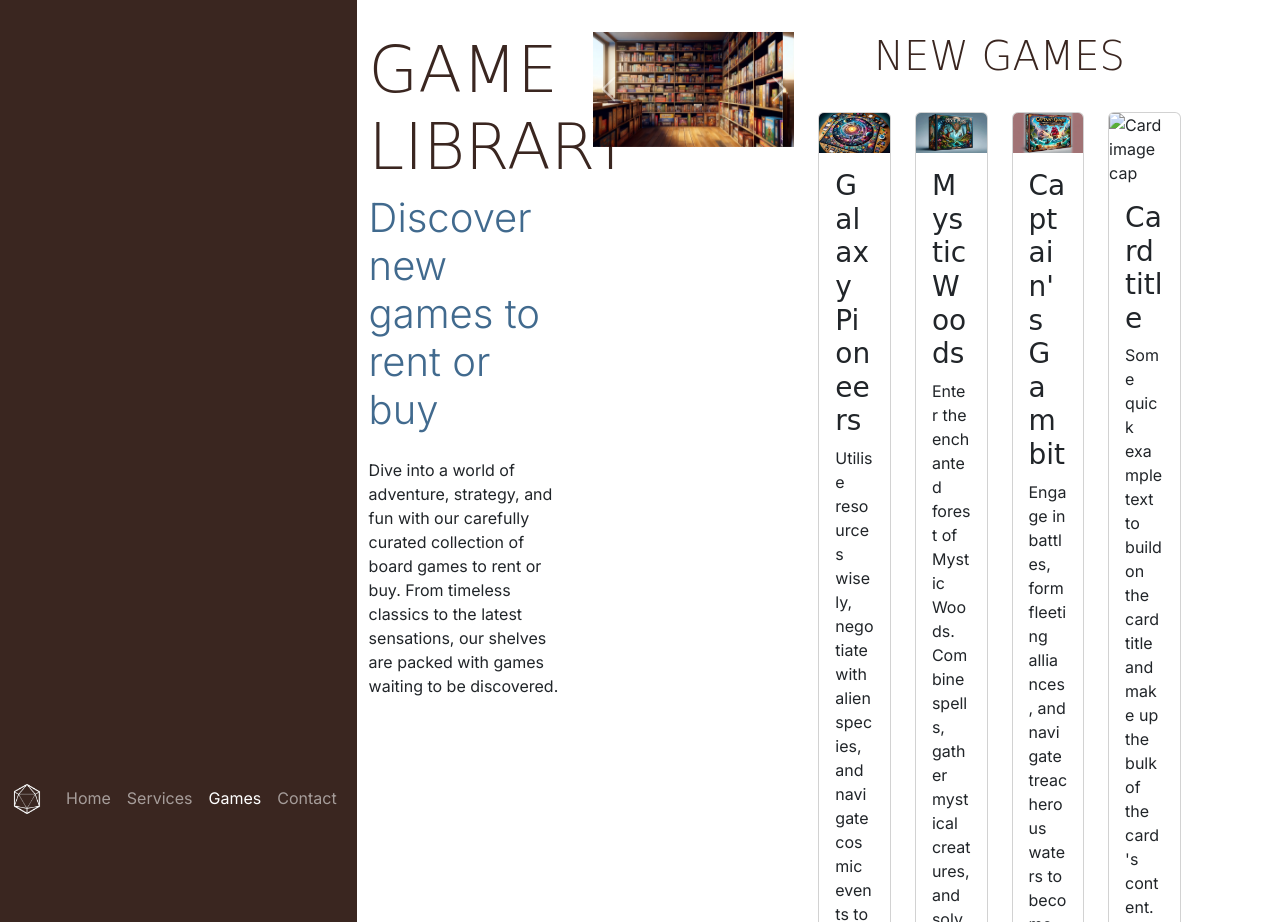
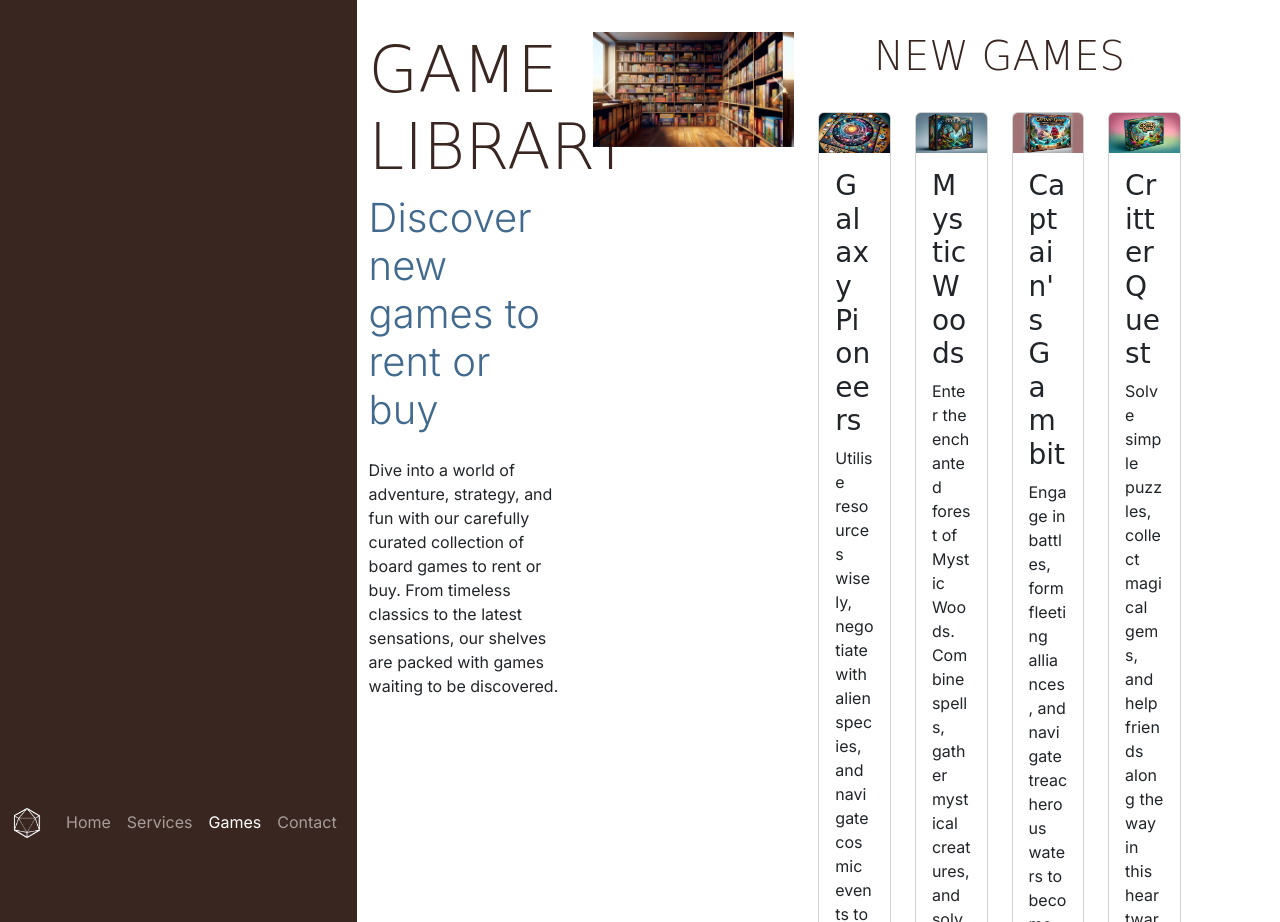
Before and after one commit to stillprocrastinating/UDP5WA4CF-TU_boardwalk_games, a plain HTML site: page game-library.html in a window 1280 px wide. Shown: the top 922 px of the page. Drawn offline with nearby package versions, Linux system fonts and the light colour scheme; a web font is replaced by a local one.

Commit message:
Add new game Critter Quest

```diff
--- a/game-library.html
+++ b/game-library.html
@@ -156,22 +156,21 @@
                         </div>
                     </div>
                 </div>
-                <div class="col-12 col-md-6 col-xl-3">
+                <!-- Critter Quest --><div class="col-12 col-md-6 col-xl-3">
                     <div class="card">
-                        <img class="card-img-top" src="..." alt="Card image cap">
+                        <img class="card-img-top" src="assets/images/new-games-4.webp" alt="Critter Quest board game box">
                         <div class="card-body">
                             <h3 class="card-title">
-                                Card title
+                                Critter Quest
                             </h3>
                             <p class="card-text">
-                                Some quick example text to build on the card title and make up the bulk of the card's
-                                content.
+                                Solve simple puzzles, collect magical gems, and help friends along the way in this heartwarming journey of discovery and friendship.
                             </p>
                             <p>
-                                <em>Number of players:</em>
+                                <em>Number of players:</em> 2-4
                             </p>
                             <p>
-                                <em>Ages:</em>
+                                <em>Ages:</em> 5+
                             </p>
                         </div>
                     </div>
```
